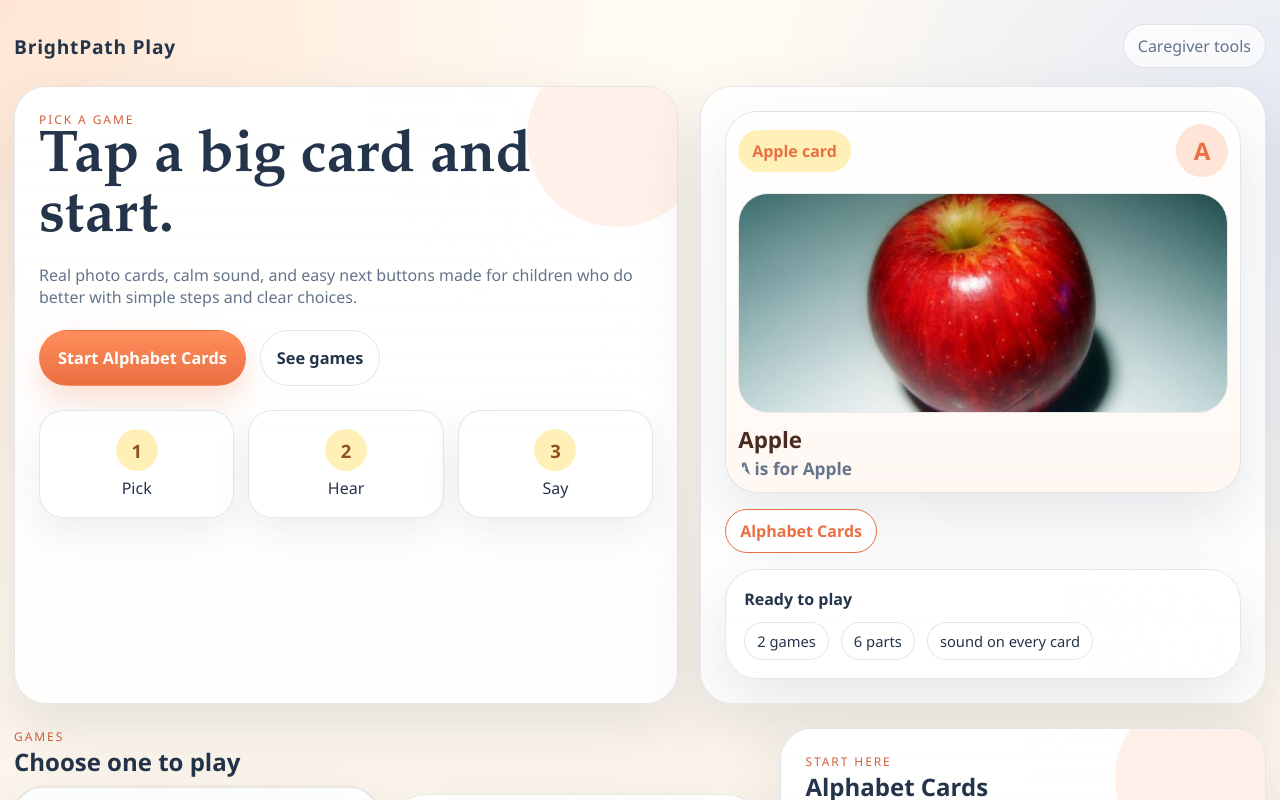
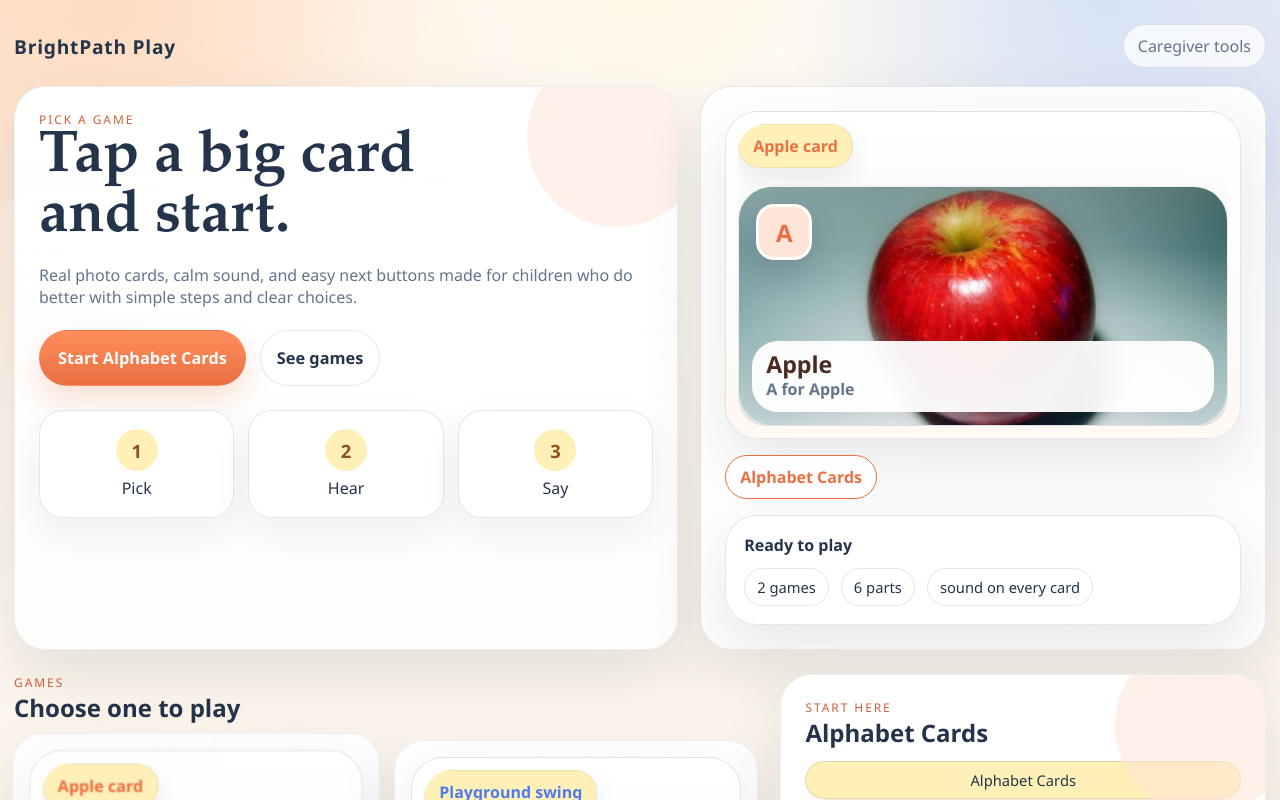
Before and after one commit to vijaydesai86/workbook, a Next.js app: page / in a window 1280 px wide. Shown: the top 800 px of the page. Built offline with nearby package versions, Linux system fonts and the light colour scheme; no server answers.

Commit message:
Refine child activity rendering quality

```diff
--- a/app/components/activity-scenes.tsx
+++ b/app/components/activity-scenes.tsx
@@ -33,6 +33,7 @@ function PhotoSurface({ art }: { art: ActivityArt }) {
         sizes="(max-width: 720px) 100vw, (max-width: 1100px) 70vw, 560px"
         src={art.imageSrc}
       />
+      <div className="scene-photo-sheen" />
     </div>
   );
 }
@@ -40,19 +41,21 @@ function PhotoSurface({ art }: { art: ActivityArt }) {
 function AlphabetCard({ art, primary, secondary, badge }: SharedSceneProps) {
   return (
     <div className="scene-stage scene-stage-photo">
-      <div className="scene-photo-shell">
+      <div className="scene-photo-shell scene-photo-shell-alphabet">
         <div className="scene-photo-head">
           <span className="scene-badge" style={{ backgroundColor: badge, color: primary }}>
             {art.caption}
           </span>
-          <span className="scene-letter-pill" style={{ backgroundColor: secondary, color: primary }}>
+        </div>
+        <div className="scene-photo-stage">
+          <PhotoSurface art={art} />
+          <div className="scene-floating-letter" style={{ backgroundColor: secondary, color: primary }}>
             {art.trail}
-          </span>
           </div>
-        <PhotoSurface art={art} />
-        <div className="alphabet-card-copy">
+          <div className="scene-word-banner">
             <strong>{art.lead}</strong>
-          <span>{art.trail} is for {art.lead}</span>
+            <span>{art.trail} for {art.lead}</span>
+          </div>
         </div>
       </div>
     </div>
@@ -68,10 +71,12 @@ function ChoiceCard({ art, primary, badge }: SharedSceneProps) {
             {art.caption}
           </span>
         </div>
+        <div className="scene-photo-stage">
           <PhotoSurface art={art} />
-        <div className="scene-choice-row">
+          <div className="scene-choice-row scene-choice-row-overlay">
             <span className="scene-choice-pill scene-choice-pill-light">{art.lead}</span>
             {art.trail ? <span className="scene-choice-pill">{art.trail}</span> : null}
+          </div>
         </div>
       </div>
     </div>
@@ -87,7 +92,9 @@ function ConversationCard({ art, primary, badge }: SharedSceneProps) {
             {art.caption}
           </span>
         </div>
+        <div className="scene-photo-stage">
           <PhotoSurface art={art} />
+        </div>
         <div className="scene-conversation-row">
           <div className="scene-talk-bubble">{art.lead}</div>
           {art.trail ? <div className="scene-talk-bubble scene-talk-bubble-alt">{art.trail}</div> : null}
@@ -106,14 +113,16 @@ function SceneCard({ art, primary, secondary, badge }: SharedSceneProps) {
             {art.caption}
           </span>
         </div>
+        <div className="scene-photo-stage">
           <PhotoSurface art={art} />
-        <div className="scene-label-row">
+          <div className="scene-label-row scene-label-row-overlay">
             <span className="scene-label-chip scene-label-chip-light">{art.lead}</span>
             {art.trail ? (
               <span className="scene-label-chip" style={{ backgroundColor: secondary, color: primary }}>
                 {art.trail}
               </span>
             ) : null}
+          </div>
         </div>
       </div>
     </div>
--- a/app/globals.css
+++ b/app/globals.css
@@ -1766,3 +1766,265 @@ html[data-quietColors="on"] {
     width: 100%;
   }
 }
+
+.gallery-card,
+.focus-module-link,
+.module-rail-card,
+.button,
+.ghost-button,
+.play-letter-chip,
+.play-step-chip,
+.kid-how-card,
+.scene-stage-wrap,
+.play-visual-panel,
+.play-story-panel {
+  transition:
+    transform 180ms ease,
+    box-shadow 180ms ease,
+    border-color 180ms ease,
+    background-color 180ms ease,
+    opacity 180ms ease;
+}
+
+.gallery-card:hover,
+.focus-module-link:hover,
+.module-rail-card:hover {
+  transform: translateY(-4px);
+  box-shadow: 0 26px 54px rgba(49, 65, 88, 0.15);
+}
+
+.button:hover,
+.ghost-button:hover,
+.play-letter-chip:hover,
+.play-step-chip:hover {
+  transform: translateY(-1px);
+}
+
+.kid-home-shell,
+.kid-detail-shell,
+.kid-play-shell {
+  position: relative;
+  isolation: isolate;
+}
+
+.kid-home-shell::before,
+.kid-detail-shell::before,
+.kid-play-shell::before {
+  content: "";
+  position: absolute;
+  inset: -40px -20px auto;
+  height: 240px;
+  background:
+    radial-gradient(circle at 10% 20%, rgba(255, 181, 127, 0.26), transparent 26%),
+    radial-gradient(circle at 85% 10%, rgba(122, 171, 255, 0.22), transparent 28%),
+    radial-gradient(circle at 50% 0%, rgba(255, 240, 184, 0.28), transparent 24%);
+  z-index: -1;
+  pointer-events: none;
+}
+
+.play-topbar-kid,
+.kid-detail-hero,
+.kid-focus-panel,
+.kid-gallery-card,
+.kid-module-card {
+  border-width: 1px;
+  border-color: rgba(36, 52, 74, 0.1);
+}
+
+.play-topbar-kid,
+.kid-detail-hero {
+  background:
+    radial-gradient(circle at top right, rgba(255, 255, 255, 0.92), transparent 32%),
+    linear-gradient(180deg, rgba(255, 255, 255, 0.98), rgba(255, 255, 255, 0.9));
+}
+
+.play-topbar-kid h1,
+.kid-detail-hero h1,
+.kid-hero-copy h1 {
+  text-wrap: balance;
+}
+
+.scene-stage-wrap {
+  padding: 16px;
+  background:
+    linear-gradient(180deg, rgba(255, 255, 255, 0.98), rgba(255, 255, 255, 0.84));
+}
+
+.scene-photo-shell {
+  gap: 18px;
+}
+
+.scene-photo-stage {
+  position: relative;
+}
+
+.scene-photo-frame,
+.scene-photo-fallback {
+  min-height: 420px;
+  border-radius: 34px;
+  border: 1px solid rgba(36, 52, 74, 0.08);
+  box-shadow:
+    inset 0 1px 0 rgba(255, 255, 255, 0.9),
+    0 18px 40px rgba(49, 65, 88, 0.14);
+}
+
+.scene-photo-sheen {
+  position: absolute;
+  inset: 0;
+  background:
+    linear-gradient(180deg, rgba(255, 255, 255, 0.22), transparent 26%),
+    radial-gradient(circle at top left, rgba(255, 255, 255, 0.25), transparent 28%);
+  pointer-events: none;
+}
+
+.scene-floating-letter {
+  position: absolute;
+  top: 18px;
+  left: 18px;
+  width: 72px;
+  height: 72px;
+  border-radius: 24px;
+  display: grid;
+  place-items: center;
+  font-size: 2rem;
+  font-weight: 900;
+  box-shadow: 0 16px 30px rgba(49, 65, 88, 0.2);
+  border: 3px solid rgba(255, 255, 255, 0.92);
+}
+
+.scene-word-banner,
+.scene-label-row-overlay,
+.scene-choice-row-overlay {
+  position: absolute;
+  left: 18px;
+  right: 18px;
+  bottom: 18px;
+}
+
+.scene-word-banner {
+  display: grid;
+  gap: 4px;
+  padding: 16px 18px;
+  border-radius: 26px;
+  background: rgba(255, 255, 255, 0.94);
+  backdrop-filter: blur(12px);
+  box-shadow: 0 16px 34px rgba(49, 65, 88, 0.18);
+}
+
+.scene-word-banner strong {
+  font-size: clamp(2rem, 4vw, 3.5rem);
+  line-height: 0.98;
+}
+
+.scene-word-banner span {
+  color: var(--muted);
+  font-weight: 700;
+  font-size: 1rem;
+}
+
+.scene-label-row-overlay,
+.scene-choice-row-overlay {
+  justify-content: flex-start;
+}
+
+.scene-label-chip,
+.scene-choice-pill,
+.scene-talk-bubble,
+.scene-badge {
+  backdrop-filter: blur(12px);
+}
+
+.scene-label-chip,
+.scene-choice-pill {
+  padding: 12px 18px;
+}
+
+.scene-badge {
+  background: rgba(255, 255, 255, 0.86);
+  border: 1px solid rgba(36, 52, 74, 0.08);
+  box-shadow: 0 10px 22px rgba(49, 65, 88, 0.1);
+}
+
+.activity-poster-scene .scene-photo-frame,
+.activity-poster-scene .scene-photo-fallback {
+  min-height: 240px;
+}
+
+.activity-poster-scene .scene-floating-letter {
+  width: 56px;
+  height: 56px;
+  font-size: 1.5rem;
+  border-radius: 18px;
+}
+
+.activity-poster-scene .scene-word-banner {
+  left: 14px;
+  right: 14px;
+  bottom: 14px;
+  padding: 12px 14px;
+  gap: 2px;
+}
+
+.activity-poster-scene .scene-word-banner strong {
+  font-size: 1.45rem;
+}
+
+.kid-hero-copy,
+.kid-focus-panel,
+.kid-detail-hero,
+.kid-gallery-card,
+.kid-module-card,
+.play-say-card,
+.play-story-panel,
+.play-visual-panel {
+  border-color: rgba(36, 52, 74, 0.08);
+  box-shadow: 0 24px 58px rgba(49, 65, 88, 0.12);
+}
+
+.play-nav-dock {
+  align-items: stretch;
+}
+
+.play-nav-button,
+.play-sound-button {
+  border-radius: 22px;
+}
+
+.play-letter-chip,
+.play-step-chip,
+.kid-focus-link,
+.kid-module-rail-card {
+  box-shadow: 0 12px 24px rgba(49, 65, 88, 0.08);
+}
+
+.play-letter-chip {
+  font-size: 1.35rem;
+  border-radius: 24px;
+}
+
+.play-letter-chip-active,
+.play-step-chip-active {
+  box-shadow: 0 16px 30px rgba(234, 111, 66, 0.24);
+}
+
+@media (max-width: 720px) {
+  .scene-photo-frame,
+  .scene-photo-fallback {
+    min-height: 320px;
+    border-radius: 28px;
+  }
+
+  .scene-floating-letter {
+    width: 60px;
+    height: 60px;
+    font-size: 1.7rem;
+  }
+
+  .scene-word-banner,
+  .scene-label-row-overlay,
+  .scene-choice-row-overlay {
+    left: 12px;
+    right: 12px;
+    bottom: 12px;
+  }
+}
```
Lines whose indentation alone changed are shown as unchanged.
